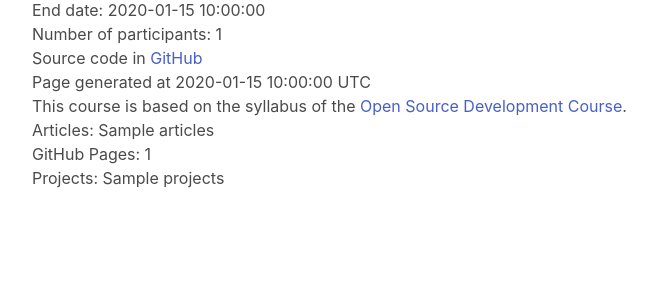
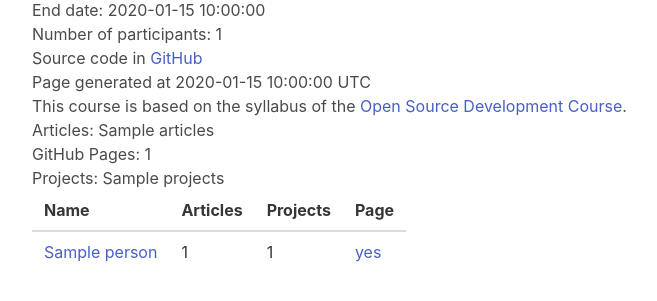
Before and after one commit to OSDC-Code-Maven/osdc-site-generator, a Flask app: template templates/about.html in a window 1280 px wide. Shown: the part 186-487 px from the top of the page, without its empty margins (32-689 px from the left). Run offline with Flask 2, Linux system fonts and the light colour scheme; the template is opened without the code that fills it: most values are stand-ins (such as "Sample title", 1, 10 or a date in 2020); some libraries are stand-ins or nearby versions.

Commit message:
personal stats #11

```diff
--- a/templates/about.html
+++ b/templates/about.html
@@ -15,5 +15,27 @@ Articles: {{stats.articles}}<br>
 {% if course.projects %}Projects: {{stats.projects}}<br>{% endif %}
 
 
+<table class="table is-striped is-hoverable">
+  <thead>
+    <tr>
+      <th>Name</th>
+      <th>Articles</th>
+      <th>Projects</th>
+      <th>Page</th>
+    </tr>
+  </thead>
+  <tbody>
+    {% for person in participants %}
+      <tr>
+        <td><a href="/{{course.id}}/p/{{ person.github.lower() }}">{{ person.name }}</a></td>
+        <td>{{ person.posts | length }}</td>
+        <td>{{ person.projects | length }}</td>
+        <td>{% if person.github_page %}<a href="https://{{ person.github }}.github.io/">yes</a>{% endif %}</td>
+      </tr>
+    {% endfor %}
+  </tbody>
+</table>
+
+
 
 {% include 'incl/footer.html' %}
```
